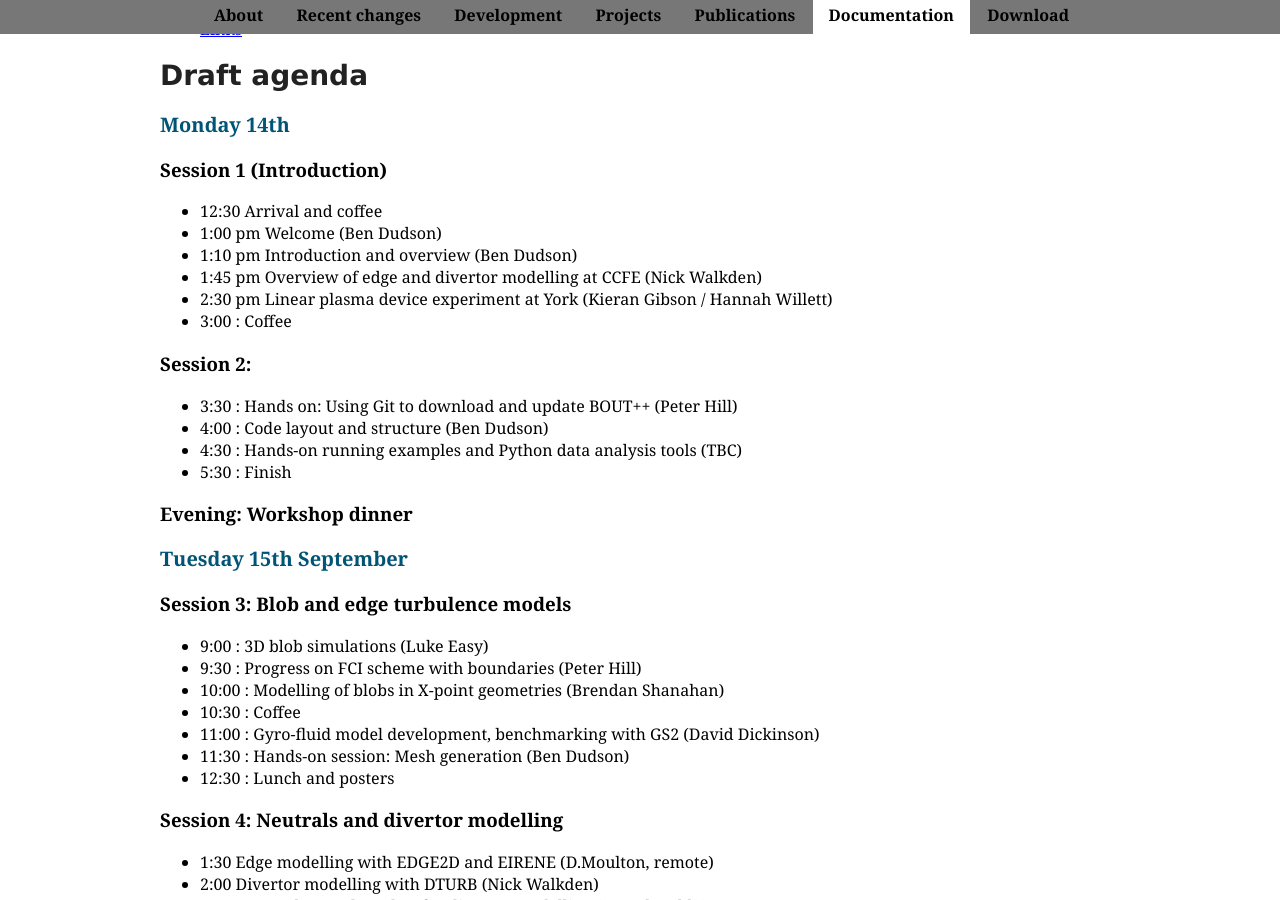
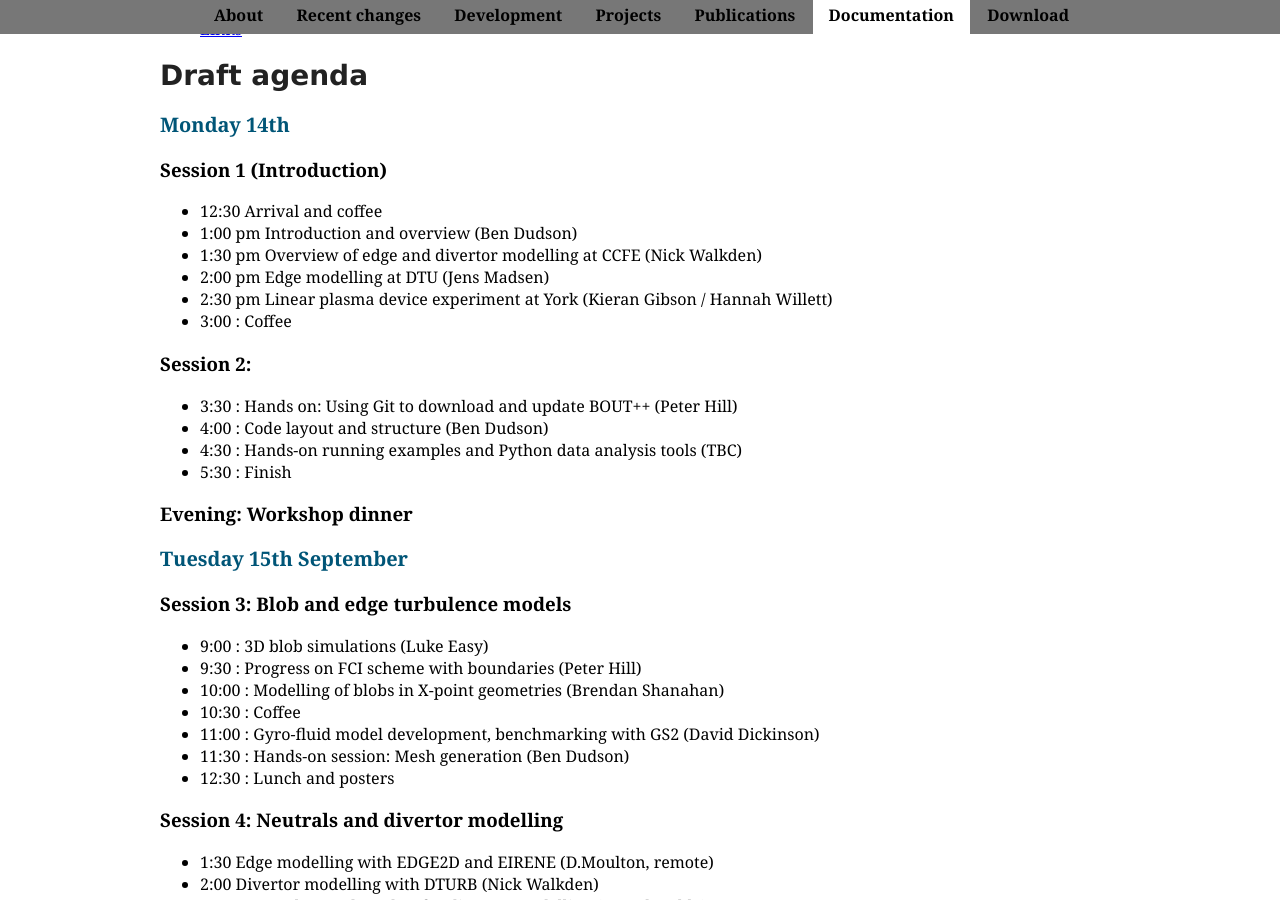
Before and after one commit to boutproject/boutproject.github.io, a Jekyll site: the page built from workshop2015.markdown, in a window 1280 px wide and 900 px high, scrolled down 570 px. Built offline with Jekyll 4.4.1, drawn with Linux system fonts in a browser that asks for light colours; Markdown is read by kramdown in place of the engine named in the settings.

Commit message:
Updated talks on first day

```diff
--- a/workshop2015.markdown
+++ b/workshop2015.markdown
@@ -29,9 +29,9 @@ The aim of this workshop is (1) to prepare researchers to use and further develo
 ### Session 1 (Introduction)
 
 * 12:30  Arrival and coffee
-* 1:00 pm  Welcome    (Ben Dudson)
-* 1:10 pm  Introduction and overview (Ben Dudson)
-* 1:45 pm  Overview of edge and divertor modelling at CCFE (Nick Walkden)
+* 1:00 pm  Introduction and overview (Ben Dudson)
+* 1:30 pm  Overview of edge and divertor modelling at CCFE (Nick Walkden)
+* 2:00 pm  Edge modelling at DTU (Jens Madsen)
 * 2:30 pm  Linear plasma device experiment at York (Kieran Gibson / Hannah Willett)
 * 3:00 : Coffee
 
```
